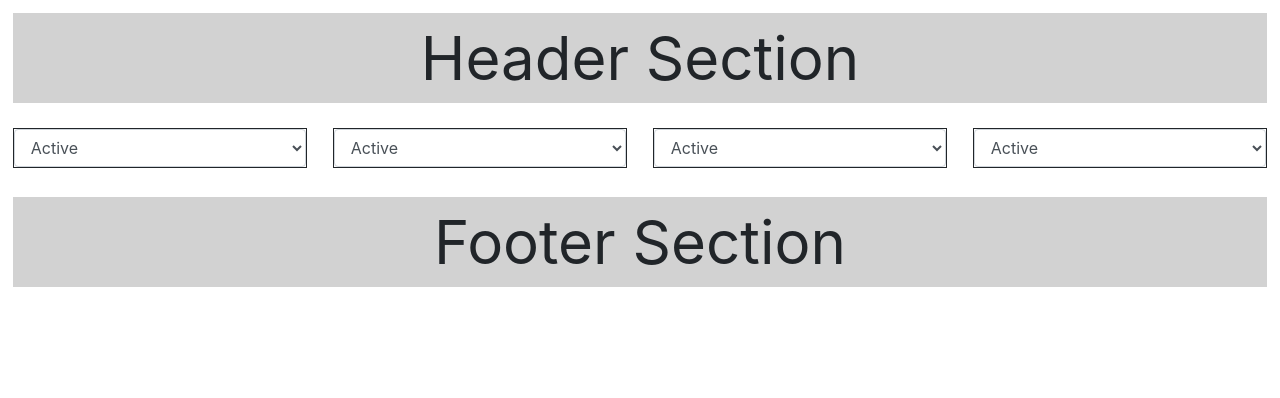
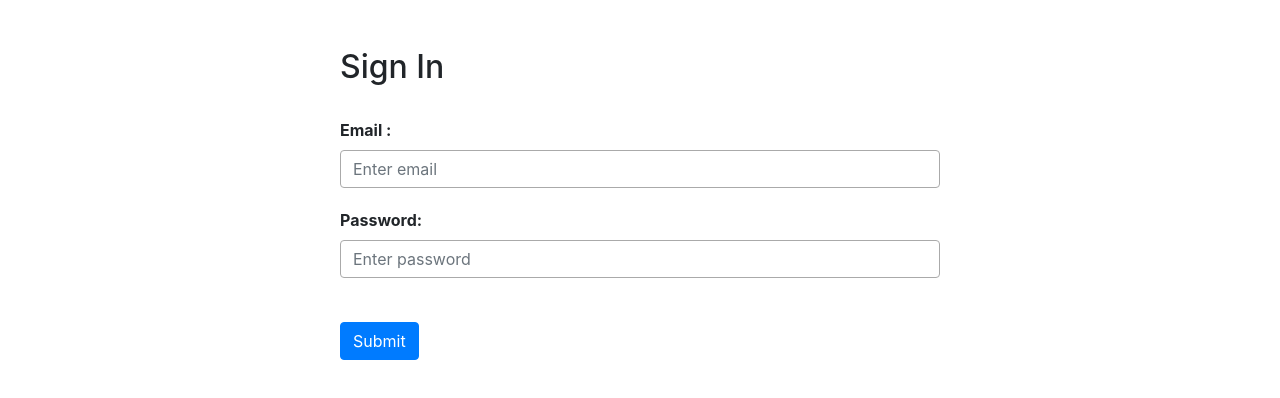
Before and after one commit to gowthamak812/react-machine-test, a React (Create React App) app: page / in a window 1280 px wide. Shown: the top 398 px of the page. Built offline with nearby package versions, Linux system fonts and the light colour scheme.

Commit message:
form added with validation using formik

```diff
--- /dev/null
+++ b/src/components/Js/form.js
@@ -0,0 +1,88 @@
+import React from "react";
+import '../Sass/form.scss'
+import 'bootstrap/dist/css/bootstrap.min.css';
+import { useFormik } from 'formik';
+
+const validate = values => {
+    var errors = {};
+    if (!values.email) {
+        errors.email = "Email is required"
+    } else if (
+        !/^[A-Z0-9._%+-]+@[A-Z0-9.-]+\.[A-Z]{2,}$/i.test(values.email)
+    ) {
+        errors.email = 'Invalid email address';
+    }
+    if (!values.password) {
+        errors.password = "Password is required"
+    } else if (
+        !/^[A-Z0-9.!@#$%^&*()_+=-?><":}{,./?;']+[A-Z0-9.!@#$%^&*()_+=-?><"[:}{,./?;']{8,}$/i.test(values.password)
+    ) {
+        errors.password = 'Password must be six Charector';
+    }
+    return errors;
+}
+
+function Form() {
+    const validEmail = "gowtham.a@starberry.tv";
+    const validPassword = "starberry@123";
+    const formik = useFormik({
+        initialValues: {
+            email: '',
+            password: ''
+        },
+        validate,
+        onSubmit: (userInputData) => {
+            let givenValue = userInputData && userInputData.email === validEmail &&
+                userInputData && userInputData.password === validPassword;
+            console.log(Boolean(givenValue))
+            if (Boolean(givenValue) === true) {
+                console.log("Success")
+            } else {
+                alert("Invalid username or Password")
+            }
+        }
+    })
+
+    return (
+        <>
+            <div class="container mt-5 position-relative">
+                <form autoComplete="off" onSubmit={formik.handleSubmit}>
+                    <div class="App mx-auto">
+                        <div class="form-group ">
+                            <h2>Sign In</h2> <br />
+                            <label>Email :</label>
+                            <input
+                                type="email"
+                                class="form-control"
+                                id="email"
+                                placeholder="Enter email"
+                                name="email"
+                                onChange={formik.handleChange}
+                                value={formik.values.email}
+                            />
+                            {formik.errors.email ? <div class="text-danger">{formik.errors.email}</div> : null}
+                        </div>
+                        <div class="form-group">
+                            <label>Password:</label>
+                            <input
+                                type="password"
+                                class="form-control"
+                                id="pwd"
+                                placeholder="Enter password"
+                                name="password"
+                                onChange={formik.handleChange}
+                                value={formik.values.password}
+                            />
+                            {formik.errors.password ? <div class="text-danger">{formik.errors.password}</div> : null}
+                        </div>
+                        <br />
+                        <div>
+                            <button type="submit" class="btn btn-primary">Submit</button>
+                        </div>
+                    </div>
+                </form>
+            </div>
+        </>
+    )
+}
+export default Form;
--- a/src/App.scss
+++ b/src/components/Sass/App.scss
@@ -2,14 +2,11 @@
 .footer-style{
     margin: 1%;
     background-color: rgb(210, 210, 210);
-    font-size: 60px;
+    font-size: 45px;
     min-width: 10%;
     text-align: center;
 }
 .dropdown{
     width: 400px;
     margin: 1%;
-    min-width: 10%;
-    border: 1px solid;
-    text-align: center;
 }
--- /dev/null
+++ b/src/components/Sass/form.scss
@@ -0,0 +1,28 @@
+* {
+    margin: 0px;
+    padding: 0px;
+}
+.App {
+    flex-direction: column;
+    width: 90%;
+    max-width: 600px;
+    margin: auto;
+}
+label {
+    font-weight: bold;
+    display: flex;
+    margin-bottom: 5px;
+}
+input[type='email'],
+input[type='password'] {
+    line-height: 1.4233;
+    color: black;
+    background-color: white;
+    border: 1px solid rgb(170, 170, 170);
+    border-radius: 4px;
+    margin-bottom: 20px;
+}
+.icon{
+    position: absolute;
+    top: 0px;
+}
--- a/src/index.js
+++ b/src/index.js
@@ -1,12 +1,12 @@
 import React from 'react';
 import ReactDOM from 'react-dom/client';
-import App from './App';
-// import Form from './components/form';
+// import App from './App';
+import Form from './components/Js/form';
 
 const root = ReactDOM.createRoot(document.getElementById('root'));
 root.render(
   <React.StrictMode>
-    <App />
-    {/* <Form /> */}
+    {/* <App /> */}
+    <Form />
   </React.StrictMode>
 );
```
Also changed, not shown: src/App.js (+5 -4 lines), src/components/form.js (deleted, +0 -40 lines), src/components/Js/details.js (renamed from src/components/details.js), src/components/Js/dropdown.js (renamed from src/components/dropdown.js), src/components/Js/footer.js (renamed from src/components/footer.js), src/components/Js/header.js (renamed from src/components/header.js), src/components/Js/property.js (renamed from src/components/property.js).
